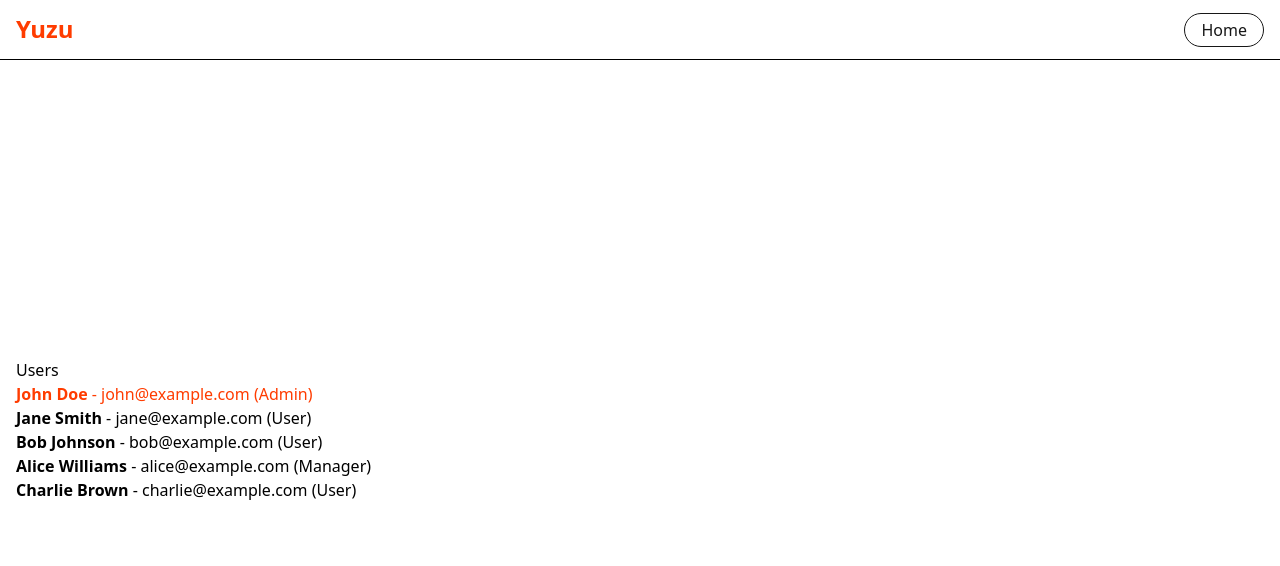
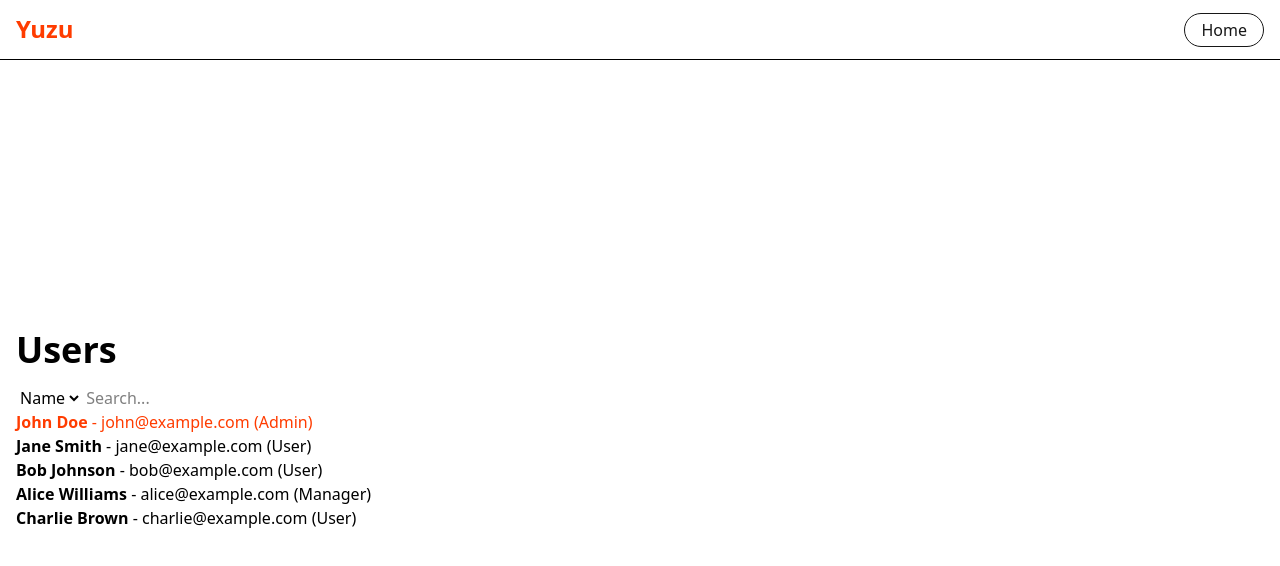
Before and after one commit to chrisknsmn/yuzu, a SvelteKit app: page /users in a window 1280 px wide. Shown: the top 566 px of the page. Built offline with nearby package versions, Linux system fonts and the light colour scheme.

Commit message:
search list

```diff
--- a/package.json
+++ b/package.json
@@ -25,5 +25,8 @@
 		"tailwindcss": "^4.1.14",
 		"typescript": "^5.9.2",
 		"vite": "^7.1.7"
+	},
+	"dependencies": {
+		"lucide-svelte": "^0.545.0"
 	}
 }
--- a/src/routes/users/+page.svelte
+++ b/src/routes/users/+page.svelte
@@ -1,14 +1,61 @@
 <script lang="ts">
 	import Section from '$lib/components/Section.svelte';
+	import Title from '$lib/components/Title.svelte';
+	import { Loader2 } from 'lucide-svelte';
 
 	// Get data from load function
 	let { data } = $props();
+
+	let searchField: 'name' | 'email' | 'role' = $state('name');
+	let searchQuery = $state('');
+	let isLoading = $state(false);
+	let debouncedQuery = $state('');
+	let timeoutId: ReturnType<typeof setTimeout> | null = null;
+
+	// Watch for searchQuery changes and debounce
+	$effect(() => {
+		searchQuery;
+
+		isLoading = true;
+
+		if (timeoutId) {
+			clearTimeout(timeoutId);
+		}
+
+		timeoutId = setTimeout(() => {
+			debouncedQuery = searchQuery;
+			isLoading = false;
+		}, 100);
+	});
+
+	// Filter users based on debounced search
+	let filteredUsers = $derived(
+		data.users.filter((user) => {
+			const fieldValue = user[searchField].toLowerCase();
+			return fieldValue.includes(debouncedQuery.toLowerCase());
+		})
+	);
 </script>
 
 <Section>
-	<h1>Users</h1>
+	<Title>Users</Title>
+
+	<div class="mt-4">
+		<select bind:value={searchField}>
+			<option value="name">Name</option>
+			<option value="email">Email</option>
+			<option value="role">Role</option>
+		</select>
+
+		<input type="text" bind:value={searchQuery} placeholder="Search..." />
+
+		{#if isLoading}
+			<Loader2 class="loader" size={16} />
+		{/if}
+	</div>
+
 	<ul>
-		{#each data.users as user}
+		{#each filteredUsers as user}
 			{#if user.role === 'Admin'}
 				<li class="text-prm">
 					<strong>{user.name}</strong> - {user.email} ({user.role})
@@ -21,3 +68,17 @@
 		{/each}
 	</ul>
 </Section>
+
+<style>
+	:global(.loader) {
+		display: inline-block;
+		margin-left: 8px;
+		animation: spin 0.6s linear infinite;
+	}
+
+	@keyframes spin {
+		to {
+			transform: rotate(360deg);
+		}
+	}
+</style>
```
Also changed, not shown: 1 other file (tests, documents, lock files or other folders).
